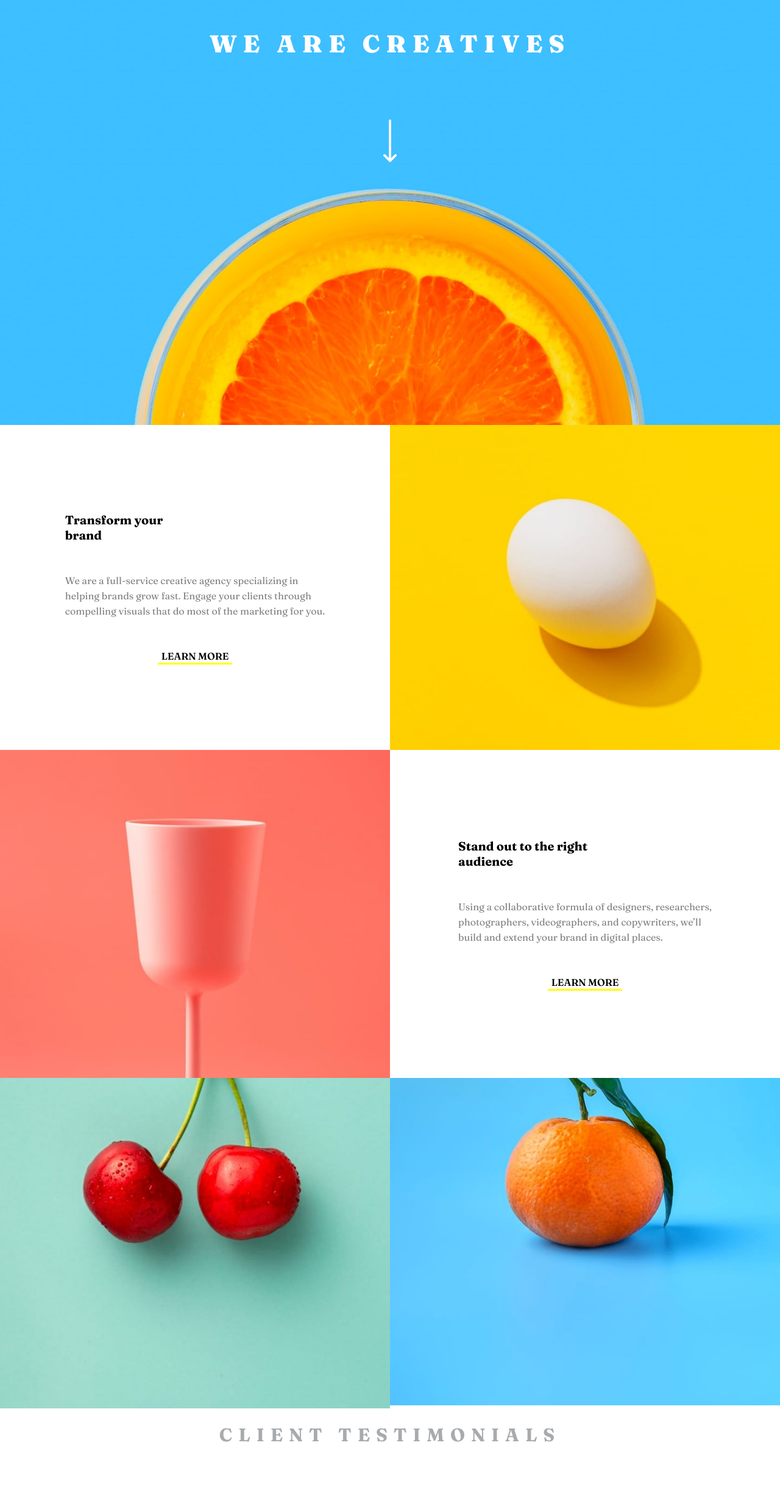
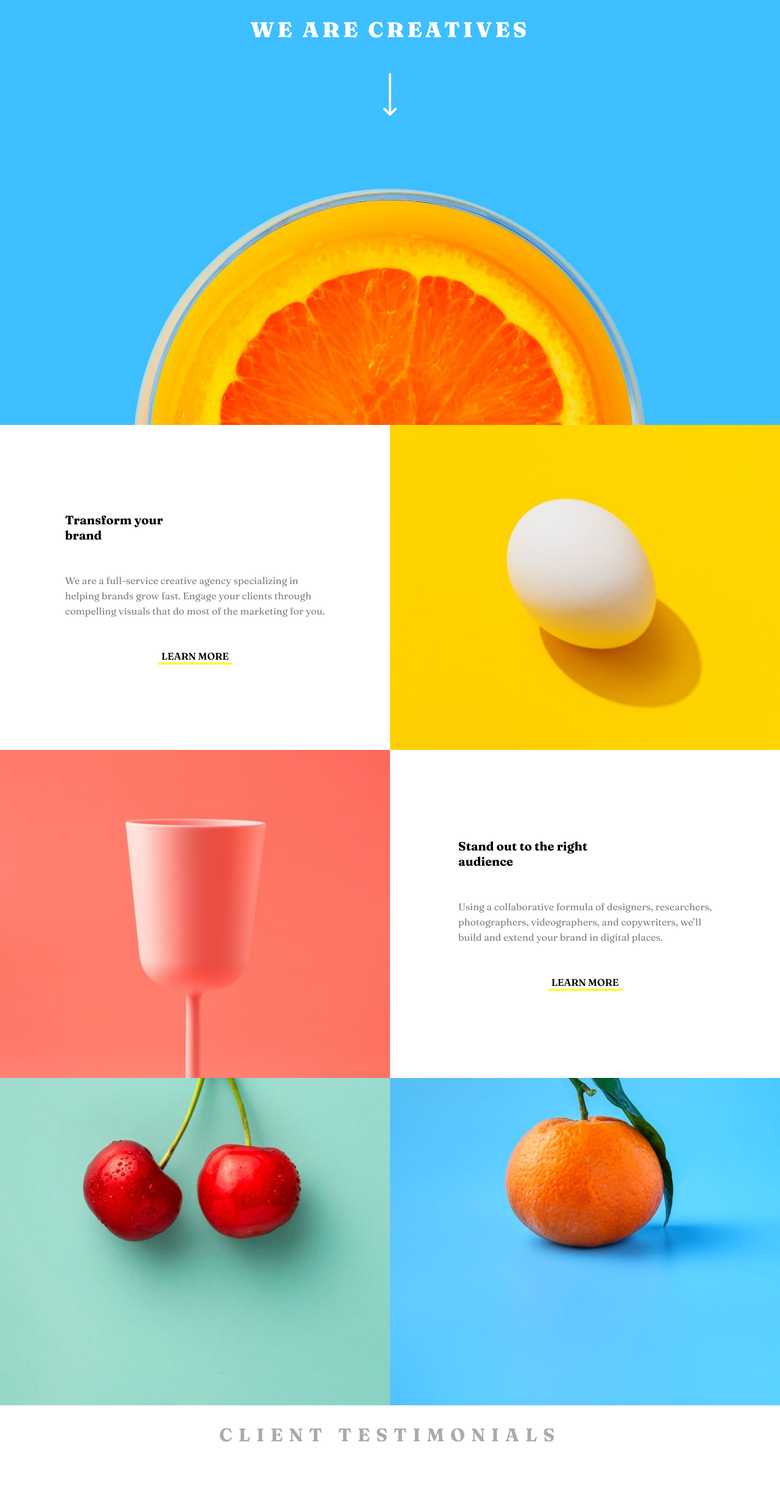
Before and after one commit to Olubiyi1/sunnySide, a plain HTML site: page index.html in a window 1280 px wide. Shown: the part 103-2560 px from the top of the page at 61% size. Drawn offline with Linux system fonts and the light colour scheme.

Commit message:
arrowhead fix

```diff
--- a/index.css
+++ b/index.css
@@ -267,6 +267,11 @@ footer{
 
 @media screen and (min-width:0px){
 
+    header #mediahidden{
+        font-size: 30px;
+        margin-top: 10px;
+    }
+
     header nav #logo{
         width: 100px;
         margin-left: 20px;
@@ -345,10 +350,29 @@ footer{
 }
 @media screen and (min-width:481px) {
 
+    header #desktop{
+        display: block;
+        margin-top: 30px;
+        font-size: 30px;
+        letter-spacing: 5px;
+    }
+
+    header #mediahidden{
+        display: none;
+    }
+
+    header #headarrow{
+        margin-top: 50px;
+    }
+
     header nav .leftNav{
         display: flex;
         width: 300px;
         margin-right: 20px;
+    }
+
+    section .testimonials{
+        margin-top:20px;
     }
 
     header nav #hamburger{
@@ -362,9 +386,7 @@ footer{
         line-height: 35px;
     }
 
-    .content #fruit{
-        margin-bottom: -5px;
-    }
+
     .content button{
         text-align: center;
         margin: 0px auto 50px;
@@ -379,6 +401,11 @@ footer{
 @media screen and (min-width:769px) {
     header #desktop{
         display: block;
+        font-size: 35px;
+    }
+
+    header #headarrow{
+        margin-top: 50px;
     }
 
     header nav{
@@ -393,9 +420,7 @@ footer{
     header #mediahidden{
         display: none;
     }
-    header #headarrow{
-        margin-top: 100px;
-    }
+
       header nav .leftNav{
         display: flex;
         margin-right: 50px;
@@ -441,5 +466,8 @@ footer{
         margin: 0px auto 50px;
         font-size: 16px;
     }
+    .content #fruit{
+        margin-bottom: 0px;
+    }
 
 }
```
